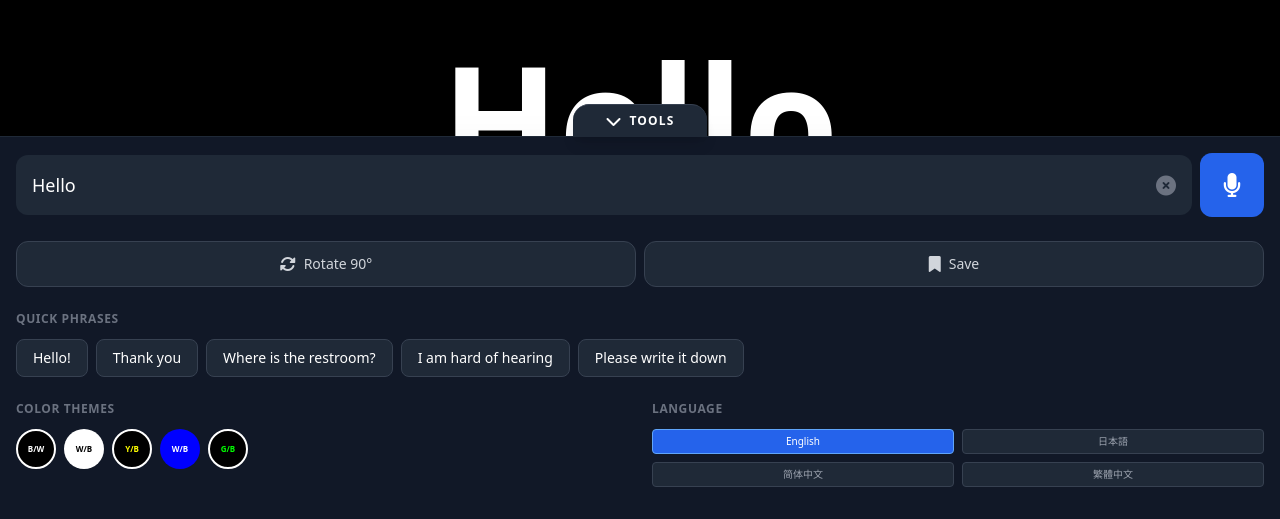
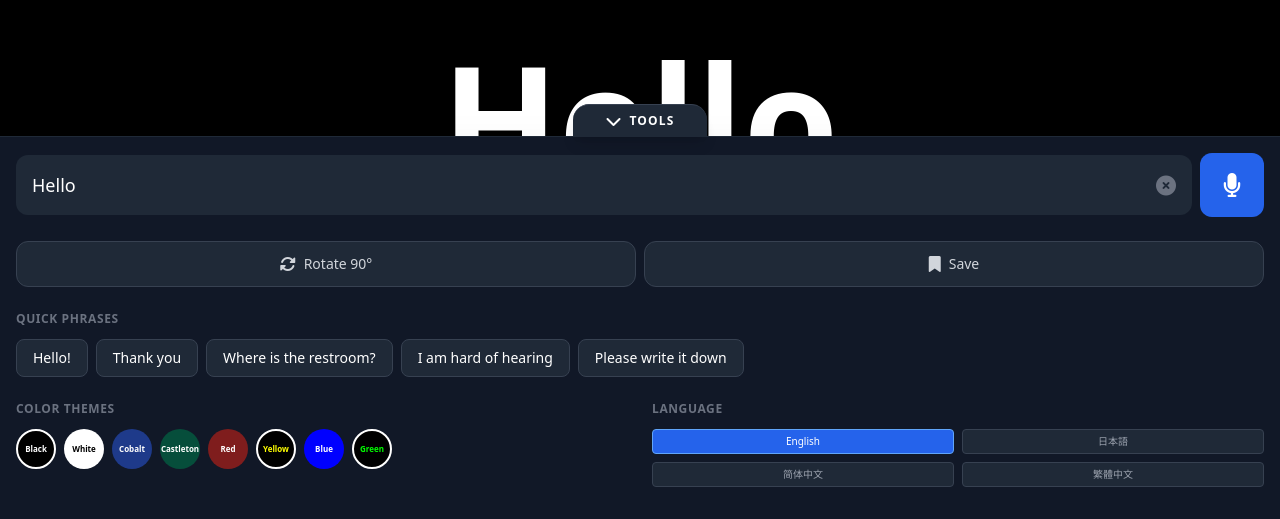
Before and after one commit to kLiHz/TalkBoard, a React (Vite) app: page / in a window 1280 px wide. Shown: the part 281-800 px from the top of the page. Built offline with nearby package versions, Linux system fonts and the light colour scheme.

Commit message:
feat: Improve color presets with descriptive names
Updates the predefined color schemes with more descriptive labels and adds new color variations to enhance user customization and accessibility.

```diff
--- a/constants.ts
+++ b/constants.ts
@@ -68,11 +68,14 @@ export const LANGUAGE_LABELS: Record<AppLanguage, string> = {
 };
 
 export const COLOR_PRESETS = [
-  { bg: '#000000', text: '#ffffff', label: 'B/W' },
-  { bg: '#ffffff', text: '#000000', label: 'W/B' },
-  { bg: '#000000', text: '#ffff00', label: 'Y/B' },
-  { bg: '#0000ff', text: '#ffffff', label: 'W/B' },
-  { bg: '#000000', text: '#00ff00', label: 'G/B' },
+  { bg: '#000000', text: '#ffffff', label: 'Black' },
+  { bg: '#ffffff', text: '#000000', label: 'White' },
+  { bg: '#1e3a8a', text: '#ffffff', label: 'Cobalt' },
+  { bg: '#064e3b', text: '#ffffff', label: 'Castleton' },
+  { bg: '#7f1d1d', text: '#ffffff', label: 'Red' },
+  { bg: '#000000', text: '#ffff00', label: 'Yellow' },
+  { bg: '#0000ff', text: '#ffffff', label: 'Blue' },
+  { bg: '#000000', text: '#00ff00', label: 'Green' },
 ];
 
 export const INITIAL_SHORTCUTS: Record<AppLanguage, string[]> = {
```
